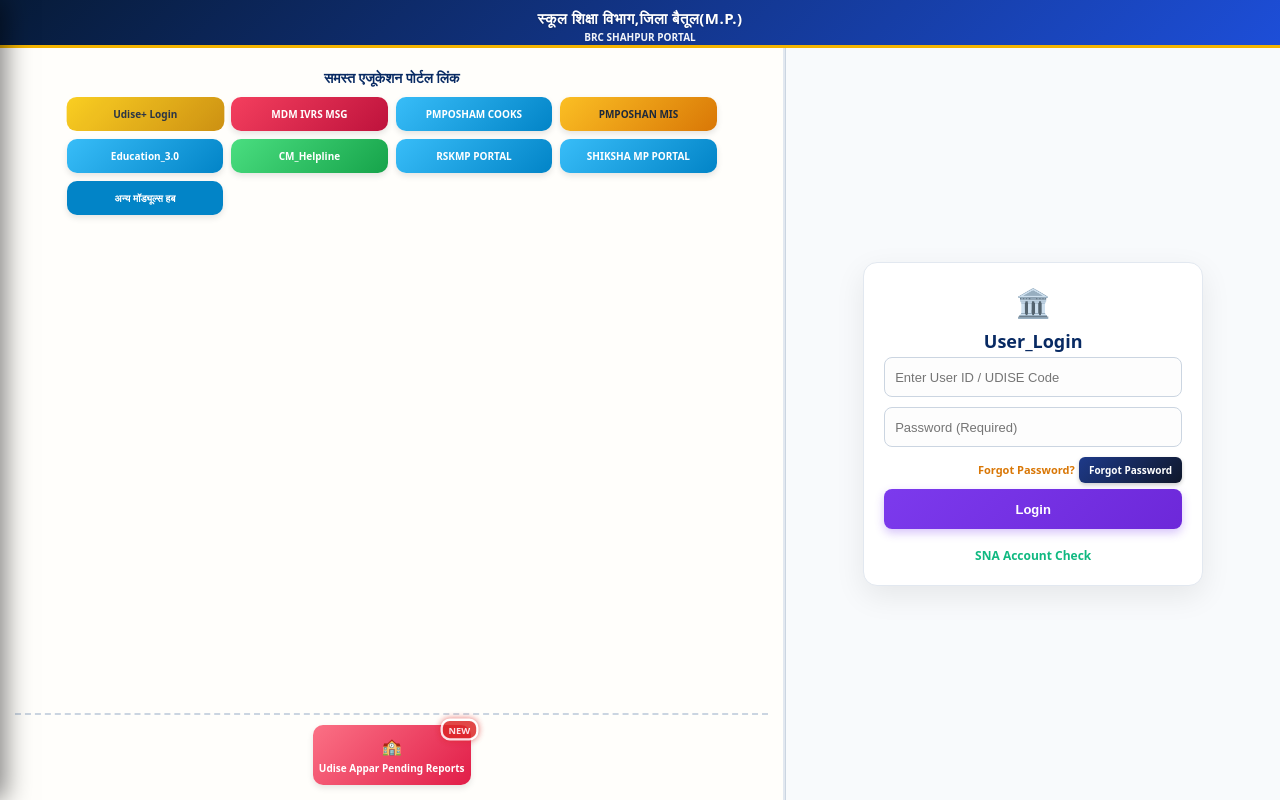
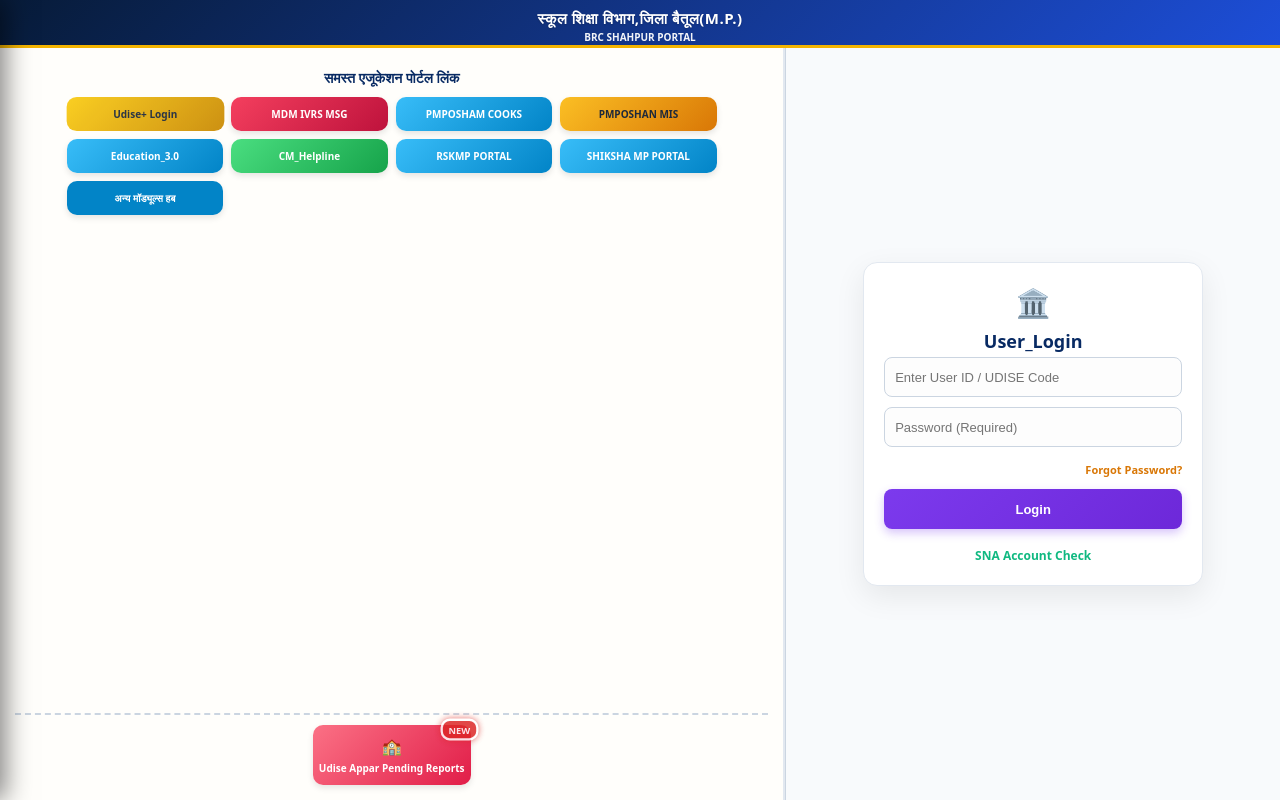
Before and after one commit to rahulshahpurweb/brc-school-management, a plain HTML site: page portal/main.html in a window 1280 px wide. Drawn offline with Linux system fonts and the light colour scheme; no server answers.

Commit message:
Remove duplicate 'Forgot Password' link
Comment out the duplicate 'Forgot Password' link.

```diff
--- a/portal/main.html
+++ b/portal/main.html
@@ -438,7 +438,7 @@ html, body{
       <div style="text-align:right; margin-bottom:10px;">
         <a href="javascript:void(0)" onclick="openForgotPasswordModal()" style="color:#d97706; font-size:11px; font-weight:bold; text-decoration:none;">Forgot Password?</a>
 
-      <a href="javascript:void(0)" onclick="openForgotPasswordModal()" class="ederp-btn">Forgot Password</a>
+      <!--<a href="javascript:void(0)" onclick="openForgotPasswordModal()" class="ederp-btn">Forgot Password</a>-->
       </div>
 
       <button class="auth-btn" onclick="checkAuth()">Login</button>
```
